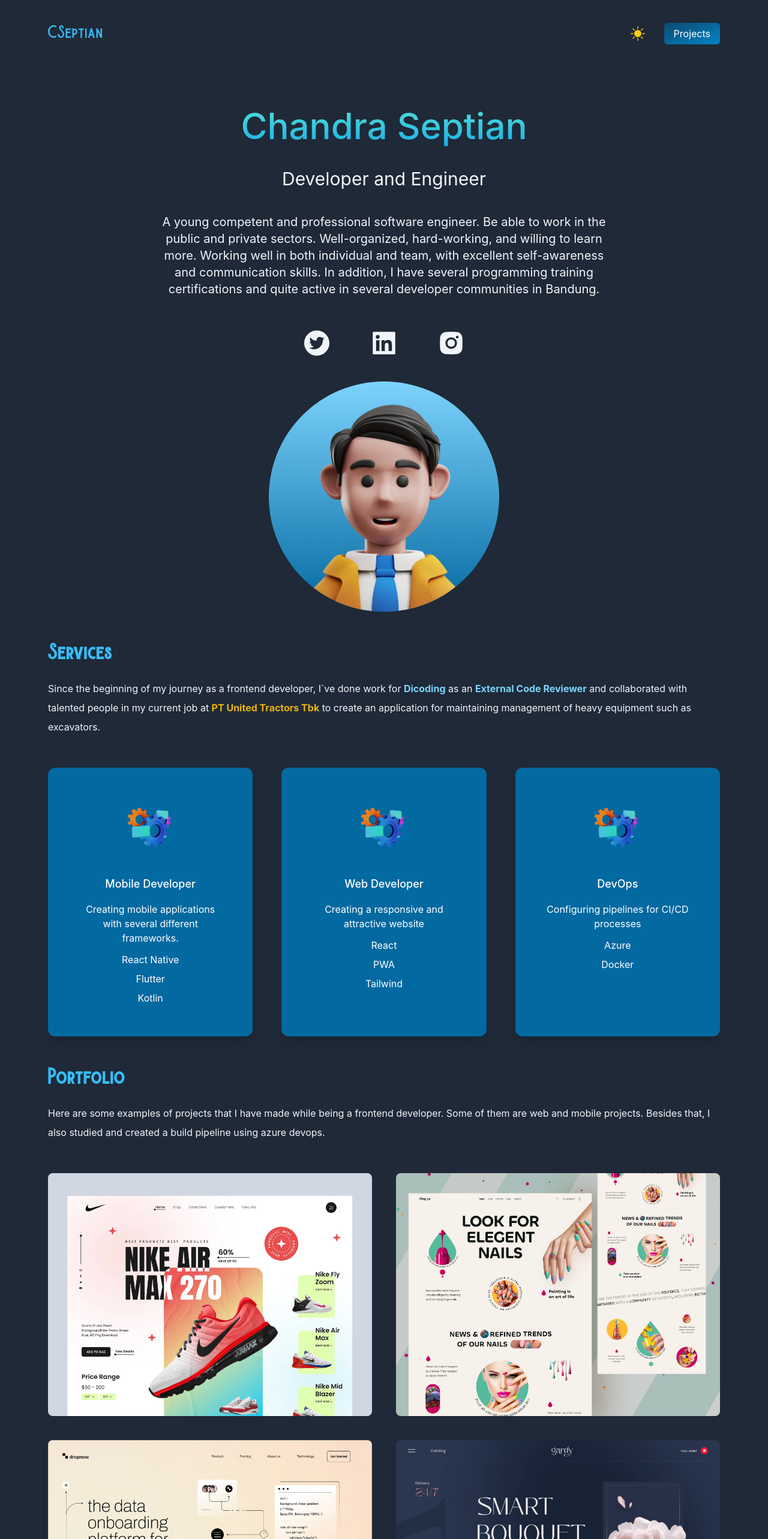
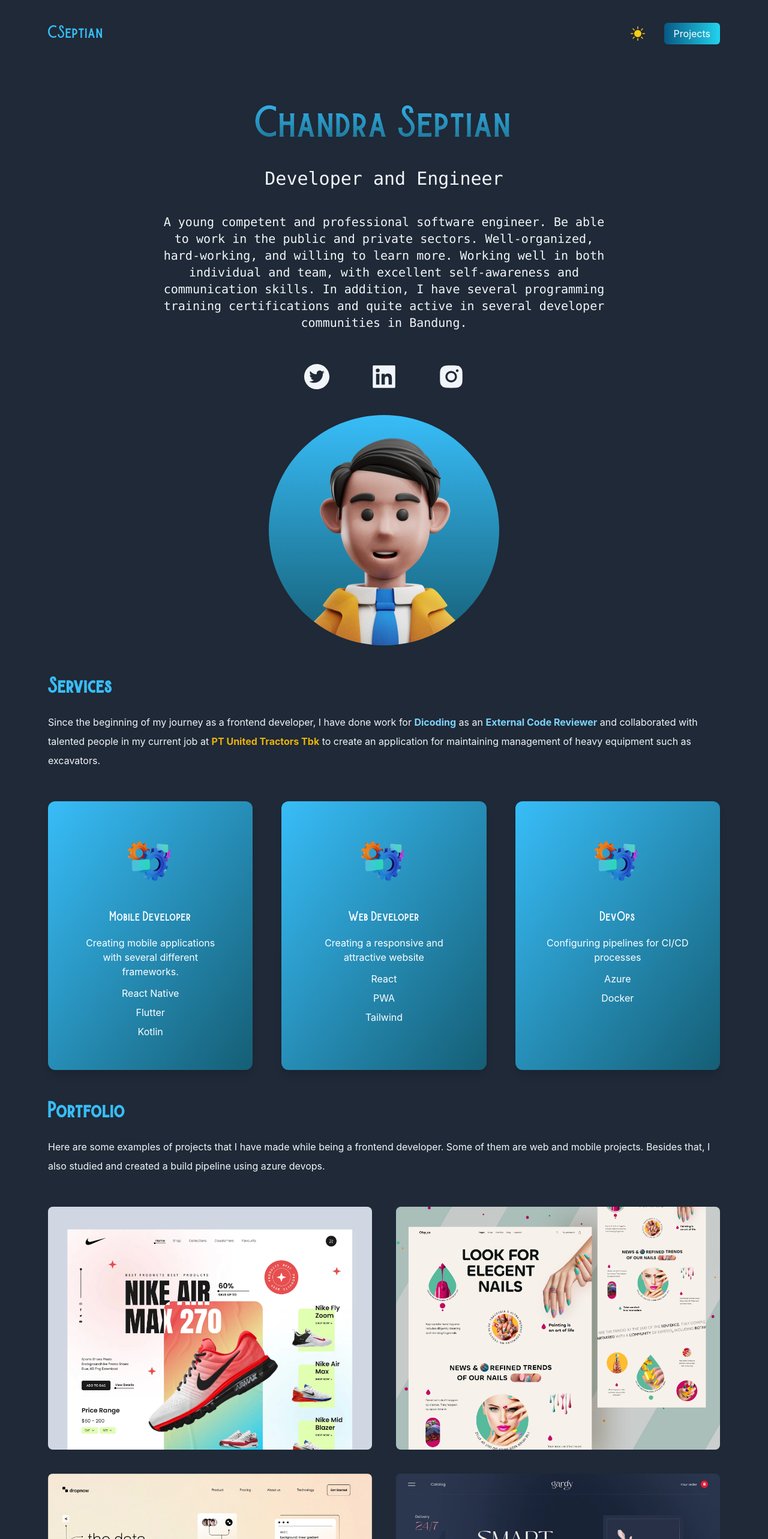
Before and after one commit to cseptian98/react-portofolio-with-tailwind, a Next.js app: page / in a window 1280 px wide. Shown: the top 2566 px of the page at 60% size. Built offline with nearby package versions, Linux system fonts and the light colour scheme.

Commit message:
style: change header font & component styling

```diff
--- a/components/portfolio/portfolio-card.jsx
+++ b/components/portfolio/portfolio-card.jsx
@@ -1,4 +1,4 @@
-import Image from 'next/image';
+import Image from "next/image";
 import web1 from "../../public/web1.png";
 import web2 from "../../public/web2.png";
 import web3 from "../../public/web3.png";
@@ -6,64 +6,24 @@ import web4 from "../../public/web4.png";
 import web5 from "../../public/web5.png";
 import web6 from "../../public/web6.png";
 
+const listPhotos = [web1, web2, web3, web4, web5, web6];
+
 export const PortfolioCard = () => {
   return (
     <div className="flex flex-col gap-10 py-10 lg:flex-row lg:flex-wrap">
-      <div className="basis-1/3 flex-1">
+      {listPhotos.map((photo, index) => {
+        return (
+          <div className="basis-1/3 flex-1" key={index}>
             <Image
               alt="web1"
-          src={web1}
-          className="rounded-lg object-cover"
-          width={"100%"}
-          height={"100%"}
-          layout="responsive"
-        />
-      </div>
-      <div className="basis-1/3 flex-1">
-        <Image
-          alt="web1"
-          src={web2}
+              src={photo}
               className="rounded-lg object-cover"
               width={"100%"}
               height={"100%"}
             />
           </div>
-      <div className="basis-1/3 flex-1">
-        <Image
-          alt="web1"
-          src={web3}
-          className="rounded-lg object-cover"
-          width={"100%"}
-          height={"100%"}
-        />
-      </div>
-      <div className="basis-1/3 flex-1">
-        <Image
-          alt="web1"
-          src={web4}
-          className="rounded-lg object-cover"
-          width={"100%"}
-          height={"100%"}
-        />
-      </div>
-      <div className="basis-1/3 flex-1">
-        <Image
-          alt="web1"
-          src={web5}
-          className="rounded-lg object-cover"
-          width={"100%"}
-          height={"100%"}
-        />
-      </div>
-      <div className="basis-1/3 flex-1">
-        <Image
-          alt="web1"
-          src={web6}
-          className="rounded-lg object-cover"
-          width={"100%"}
-          height={"100%"}
-        />
-      </div>
+        );
+      })}
     </div>
   );
 };
--- a/components/services/services-card.jsx
+++ b/components/services/services-card.jsx
@@ -15,7 +15,7 @@ export const ServiceCard = () => {
               width={100}
               height={100}
             />
-            <h3 className="text-lg font-medium pt-8 pb-2">{service.title}</h3>
+            <h3 className="font-burtons text-lg font-medium pt-8 pb-2">{service.title}</h3>
             <p className="py-2">{service.description}</p>
             {service.framework.map((list) => {
               return (
--- a/pages/index.js
+++ b/pages/index.js
@@ -24,7 +24,7 @@ const Home = () => {
       <main className="bg-gray-200 px-10 md:px-20 lg:px-35 dark:bg-gray-800">
         <section className="min-h-screen">
           <nav className="py-10 mb-4 flex justify-between">
-            <h1 className="text-2xl font-burtons text-teal-600 dark:text-sky-400">
+            <h1 className="text-2xl font-burtons text-sky-600 dark:text-sky-400">
               CSeptian
             </h1>
             <ul className="flex items-center">
@@ -37,13 +37,13 @@ const Home = () => {
                 ) : (
                   <BsFillMoonStarsFill
                     onClick={() => setDarkMode(!darkMode)}
-                    className="cursor-pointer text-2xl"
+                    className="cursor-pointer text-2xl text-yellow-400"
                   />
                 )}
               </li>
               <li>
                 <a
-                  className="bg-gradient-to-r from-cyan-500 to-teal-400 text-white px-4 py-2 rounded-md ml-8 dark:bg-gradient-to-br dark:from-sky-900 dark:to-sky-600"
+                  className="bg-gradient-to-r from-sky-600 to-teal-400 text-white px-4 py-2 rounded-md ml-8 dark:bg-gradient-to-r dark:from-sky-800 dark:to-cyan-400"
                   href="#portfolio"
                 >
                   Projects
@@ -52,13 +52,13 @@ const Home = () => {
             </ul>
           </nav>
           <div className="text-center p-8">
-            <h2 className="text-6xl py-5 font-medium md:text-6xl text-transparent bg-clip-text bg-gradient-to-b from-teal-700 to-emerald-400 dark:bg-gradient-to-b dark:from-teal-300 dark:to-sky-500">
+            <h2 className="font-burtons text-6xl py-5 font-medium md:text-6xl text-transparent bg-clip-text bg-gradient-to-b from-sky-600 to-teal-400 dark:bg-gradient-to-b dark:from-sky-400 dark:to-cyan-800">
               Chandra Septian
             </h2>
-            <h3 className="text-2xl py-5 md:text-3xl dark:text-slate-100">
+            <h3 className="font-mono text-2xl py-5 md:text-3xl dark:text-slate-100">
               Developer and Engineer
             </h3>
-            <p className="text-md py-5 leading-8 text-gray-800 md:text-xl max-w-3xl mx-auto dark:text-slate-100">
+            <p className="font-mono text-md py-5 leading-8 text-gray-800 md:text-xl max-w-3xl mx-auto dark:text-slate-100">
               A young competent and professional software engineer. Be able to
               work in the public and private sectors. Well-organized,
               hard-working, and willing to learn more. Working well in both
@@ -84,17 +84,17 @@ const Home = () => {
               onClick={() => window.open("https://www.instagram.com", "_blank")}
             />
           </div>
-          <div className="relative mx-auto bg-gradient-to-b from-teal-500 rounded-full w-80 h-80 mt-10 mb-10 overflow-hidden md:h-96 md:w-96 dark:bg-gradient-to-b dark:from-sky-300 dark:to-sky-700">
+          <div className="relative mx-auto bg-gradient-to-b from-sky-600 to-teal-400 rounded-full w-80 h-80 mt-10 mb-10 overflow-hidden md:h-96 md:w-96 dark:bg-gradient-to-b dark:from-sky-400 dark:to-cyan-800">
             <Image alt="avatar" src={avatar} fill />
           </div>
         </section>
         <section>
           <div>
-            <h3 className="text-3xl py-3 font-bold font-burtons text-teal-600 dark:text-sky-400">
+            <h3 className="text-3xl py-3 font-bold font-burtons text-sky-600 dark:text-sky-400">
               Services
             </h3>
             <p className="text-md py-3 leading-8 text-gray-800 dark:text-slate-100">
-              Since the beginning of my journey as a frontend developer, I`ve
+              Since the beginning of my journey as a frontend developer, I have
               done work for{" "}
               <span className="text-sky-700 font-bold dark:text-sky-300">
                 Dicoding
@@ -115,7 +115,7 @@ const Home = () => {
         </section>
         <section>
           <div id="portfolio">
-            <h3 className="text-3xl py-3 font-bold font-burtons text-teal-600 dark:text-sky-400">
+            <h3 className="text-3xl py-3 font-bold font-burtons text-sky-600 dark:text-sky-400">
               Portfolio
             </h3>
             <p className="text-md py-3 leading-8 text-gray-800 dark:text-slate-100">
--- a/styles/globals.css
+++ b/styles/globals.css
@@ -4,7 +4,7 @@
 
 @layer components {
   .service-card {
-    @apply flex-1 text-center shadow-lg p-12 rounded-xl my-10 bg-teal-300 dark:bg-sky-700 dark:text-white;
+    @apply flex-1 text-center text-slate-100 shadow-lg p-12 rounded-xl my-10 bg-gradient-to-br from-sky-600 to-teal-400 dark:bg-gradient-to-br dark:from-sky-400 dark:to-cyan-800 dark:text-white;
   }
 }
 
```
Lines whose indentation alone changed are shown as unchanged.
